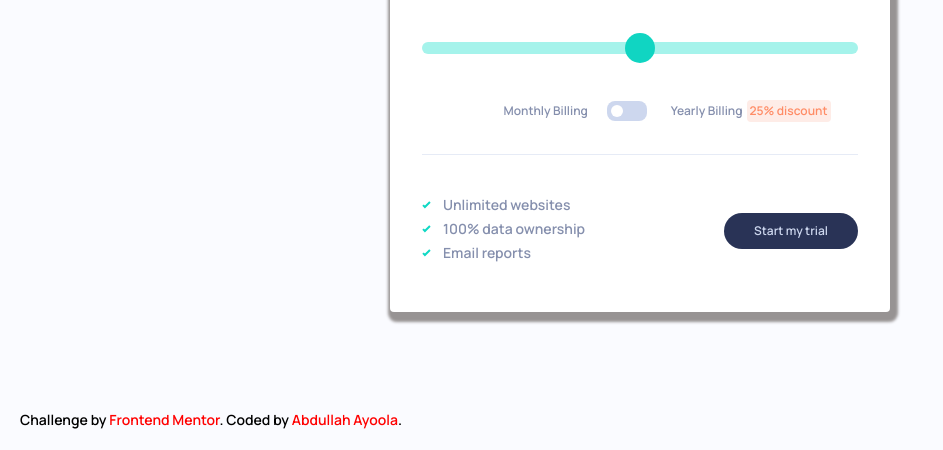
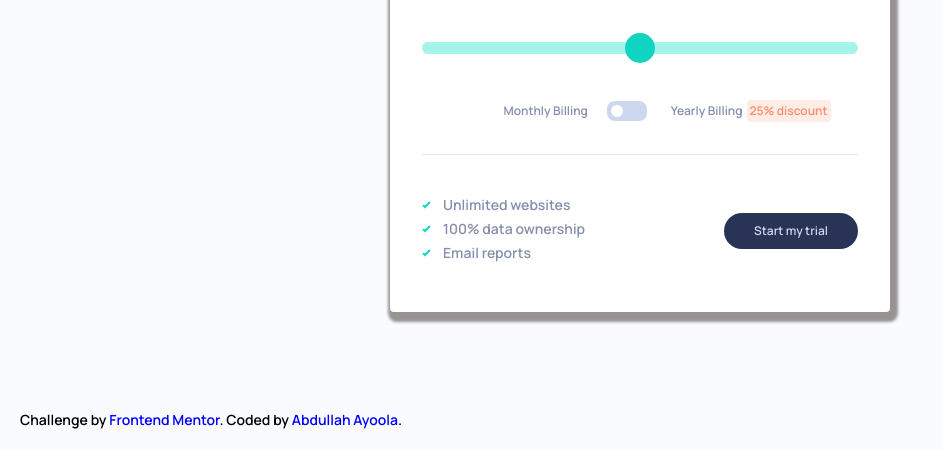
Before and after one commit to abdullah43577/Interactive-pricing-component, a website: page index.html in a window 1280 px wide. Shown: the part 350-800 px from the top of the page, without its empty margins (0-943 px from the left). Drawn offline with Linux system fonts and the light colour scheme.

Commit message:
made some little changes and added screenshots

```diff
--- a/index.html
+++ b/index.html
@@ -126,7 +126,12 @@
         Challenge by
         <a href="https://www.frontendmentor.io?ref=challenge" target="_blank"
           >Frontend Mentor</a
-        >. Coded by <a href="#" target="_blank">Abdullah Ayoola</a>.
+        >. Coded by
+        <a
+          href="https://github.com/abdullah43577/Interactive-pricing-component"
+          target="_blank"
+          >Abdullah Ayoola</a
+        >.
       </div>
     </footer>
     <script src="script.js"></script>
--- a/styles.css
+++ b/styles.css
@@ -15,7 +15,7 @@ body {
 }
 
 a {
-  color: #ff0000;
+  color: #00ff;
 }
 
 .card {
```
Also changed, not shown: README.md, design/Screenshot_16.png (added), design/Screenshot_17.png (added), dist/output.css.
